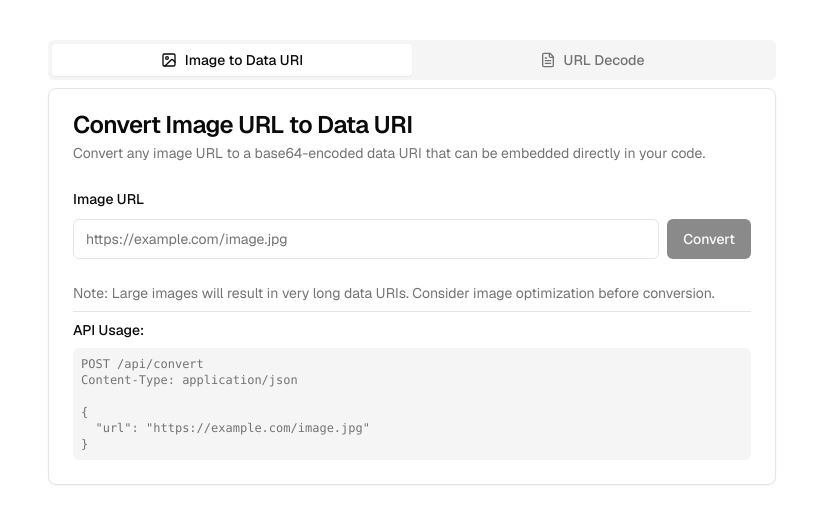
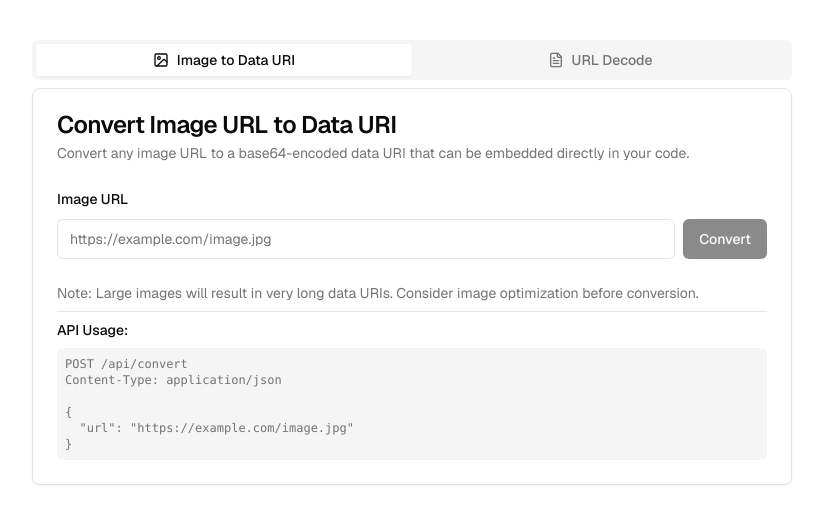
Before and after one commit to Mocha1530/MeowhanAPI, a Next.js app: page / in a window 1280 px wide. Shown: the top 524 px of the page, without its empty margins (228-1051 px from the left). Built offline with nearby package versions, Linux system fonts and the light colour scheme.

Commit message:
Update page.tsx

```diff
--- a/app/page.tsx
+++ b/app/page.tsx
@@ -100,7 +100,7 @@ export default function Converter() {
   }
 
   return (
-    <div className="container max-w-3xl mx-auto py-10 px-5">
+    <div className="container max-w-[800px] mx-auto py-10 px-5">
       <Tabs defaultValue="image" className="w-full">
         <TabsList className="grid w-full grid-cols-2">
           <TabsTrigger value="image" className="flex items-center gap-2">
```
